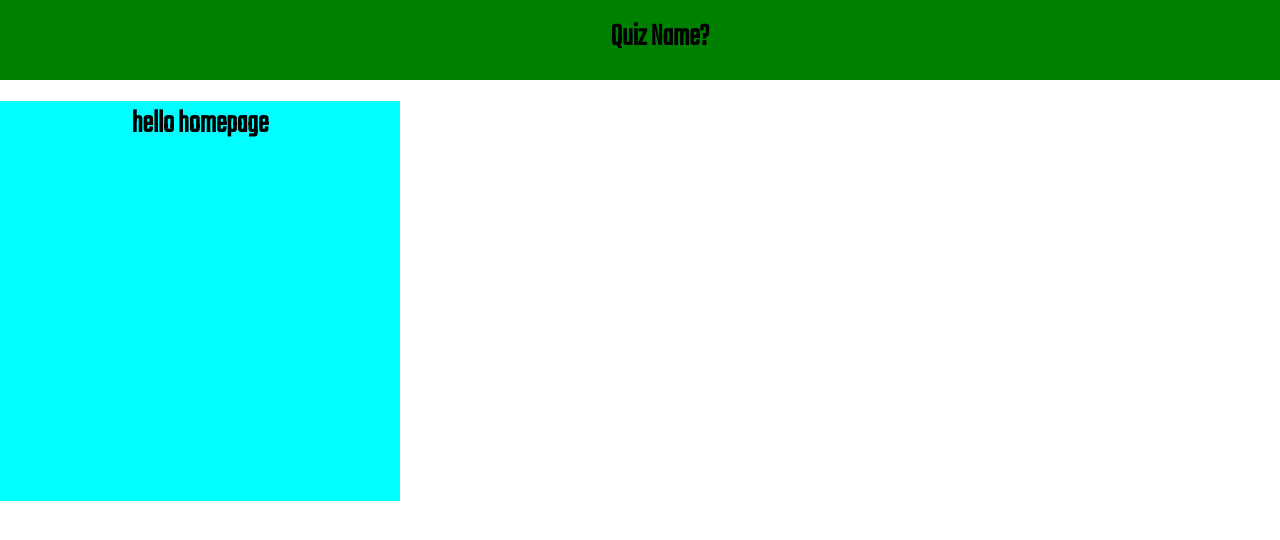
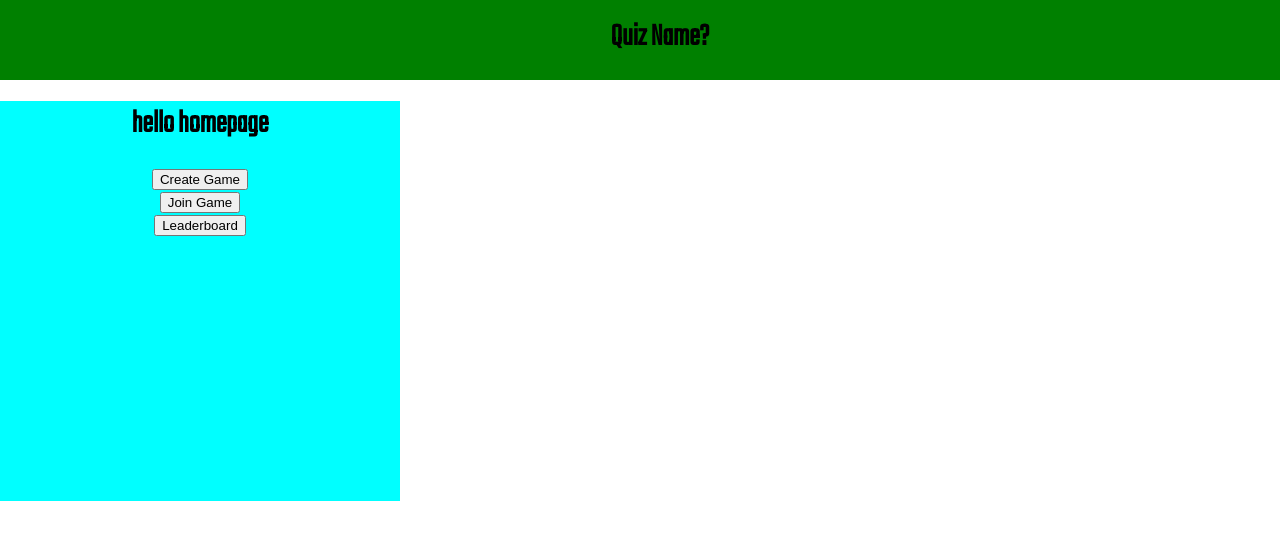
Before and after one commit to guz3z/quiz-game-client, a React app: page / in a window 1280 px wide. Shown: the top 540 px of the page. Built offline with nearby package versions, Linux system fonts and the light colour scheme.

Commit message:
add axios to fetch quiz api

```diff
--- a/src/pages/Homepage/index.jsx
+++ b/src/pages/Homepage/index.jsx
@@ -1,12 +1,38 @@
-import React from 'react';
+import React, {useState} from 'react';
 import './style.css'
 
 export const Homepage = () => {
+
+    const [openCreateGame, setOpenCreateGame ] = useState(false);
+    const [ openJoinGame, setOpenJoinGame ] = useState(false);
+    const [ openLeaderboard, setOpenLeaderboard ] = useState(false);
+
+
+    function handleOpenCreateGame() {
+        setOpenCreateGame(true);
+    };
+
+    function handleOpenJoinGame() {
+        setOpenJoinGame(true);
+    };
+
+    function handleOpenLeaderboard() {
+        setOpenLeaderboard(true);
+    };
 
     return(
         <>
             <main className="HomepageBody">
                 <h1>hello homepage</h1>
+                <div className="cG-btn">
+                    <button onClick={handleOpenCreateGame}>Create Game</button>
+                </div>
+                <div className="jG-btn">
+                    <button onClick={handleOpenJoinGame}>Join Game</button>
+                </div>
+                <div className="leaderboard-btn">
+                    <button onClick={handleOpenLeaderboard}>Leaderboard</button>
+                </div>
             </main>
         </>
     )
```
Also changed, not shown: src/components/CreateGame/CreateGame.js (+13 -1 lines).
